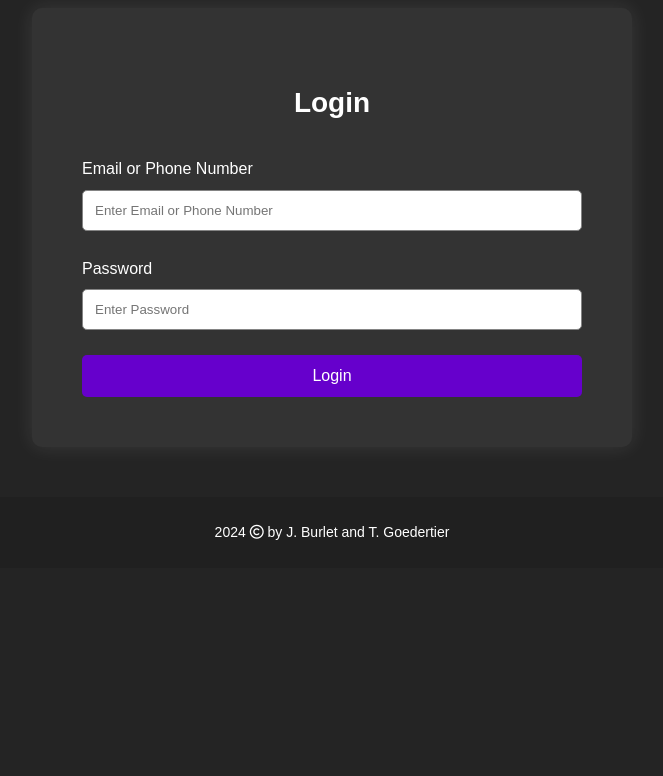
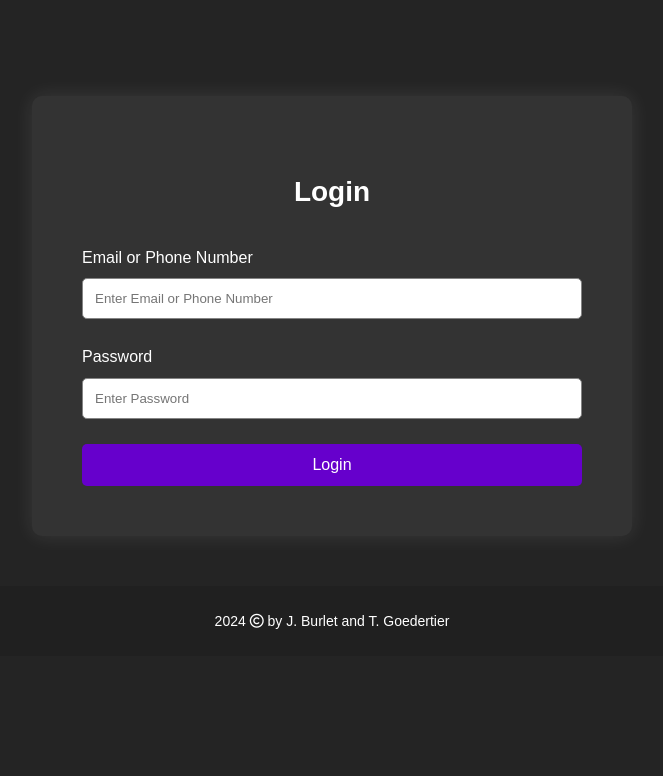
Before and after one commit to sprudello/Dverggas, a PHP site: page /auth/login.php in a window 1280 px wide. Shown: the top 776 px of the page, without its empty margins (308-971 px from the left). Run offline with PHP 8.4, Linux system fonts and the light colour scheme; some libraries are stand-ins or nearby versions.

Commit message:
VS Code Formatting

```diff
--- a/auth/register.php
+++ b/auth/register.php
@@ -90,6 +90,7 @@ if ($_SERVER['REQUEST_METHOD'] === 'POST') {
             </div>
         <?php endif; ?>
 
+        <!-- First Step -->
         <div class="two-columns">
             <div class="input-group">
                 <label for="firstname">Firstname <span class="required">*</span></label>
@@ -112,6 +113,7 @@ if ($_SERVER['REQUEST_METHOD'] === 'POST') {
             </div>
         </div>
 
+        <!-- Second Step -->
         <div class="two-columns">
             <div class="input-group">
                 <label for="email">Email <span class="required">*</span></label>
@@ -123,6 +125,7 @@ if ($_SERVER['REQUEST_METHOD'] === 'POST') {
             </div>
         </div>
 
+        <!-- Third Step -->
         <div class="two-columns">
             <div class="input-group">
                 <label for="street">Address <span class="required">*</span></label>
@@ -139,6 +142,7 @@ if ($_SERVER['REQUEST_METHOD'] === 'POST') {
             <input type="text" name="street2" id="street2" placeholder="Street 2 (optional)">
         </div>
 
+        <!-- Fourth Step -->
         <div class="two-columns">
             <div class="input-group">
                 <label for="plz">PLZ <span class="required">*</span></label>
@@ -155,6 +159,7 @@ if ($_SERVER['REQUEST_METHOD'] === 'POST') {
             <input type="text" name="country" id="country" required>
         </div>
 
+        <!-- Fifth Step -->
         <div class="two-columns">
             <div class="input-group">
                 <label for="password">Password <span class="required">*</span></label>
@@ -177,6 +182,7 @@ if ($_SERVER['REQUEST_METHOD'] === 'POST') {
             <label for="accept_privacy">I accept the <a href="https://github.com/sprudello/Dverggas/blob/main/important/PP.md" target="_blank" class="legal-link">Privacy Policy</a> <span class="required">*</span></label>
         </div>
 
+        <!-- Last Step-->
         <button type="submit" class="login-button">Register</button>
     </form>
 </div>
--- a/styles/styles.css
+++ b/styles/styles.css
@@ -300,11 +300,13 @@ footer {
     width: 600px;
     padding: 50px;
     margin: 0 auto;
+    margin-top: 7%;
     background-color: var(--card-bg-color);
     box-shadow: 0 0 20px var(--shadow-color);
     border-radius: 10px;
     box-sizing: border-box;
     margin-bottom: 50px;
+
 }
 
 .login-title {
```
